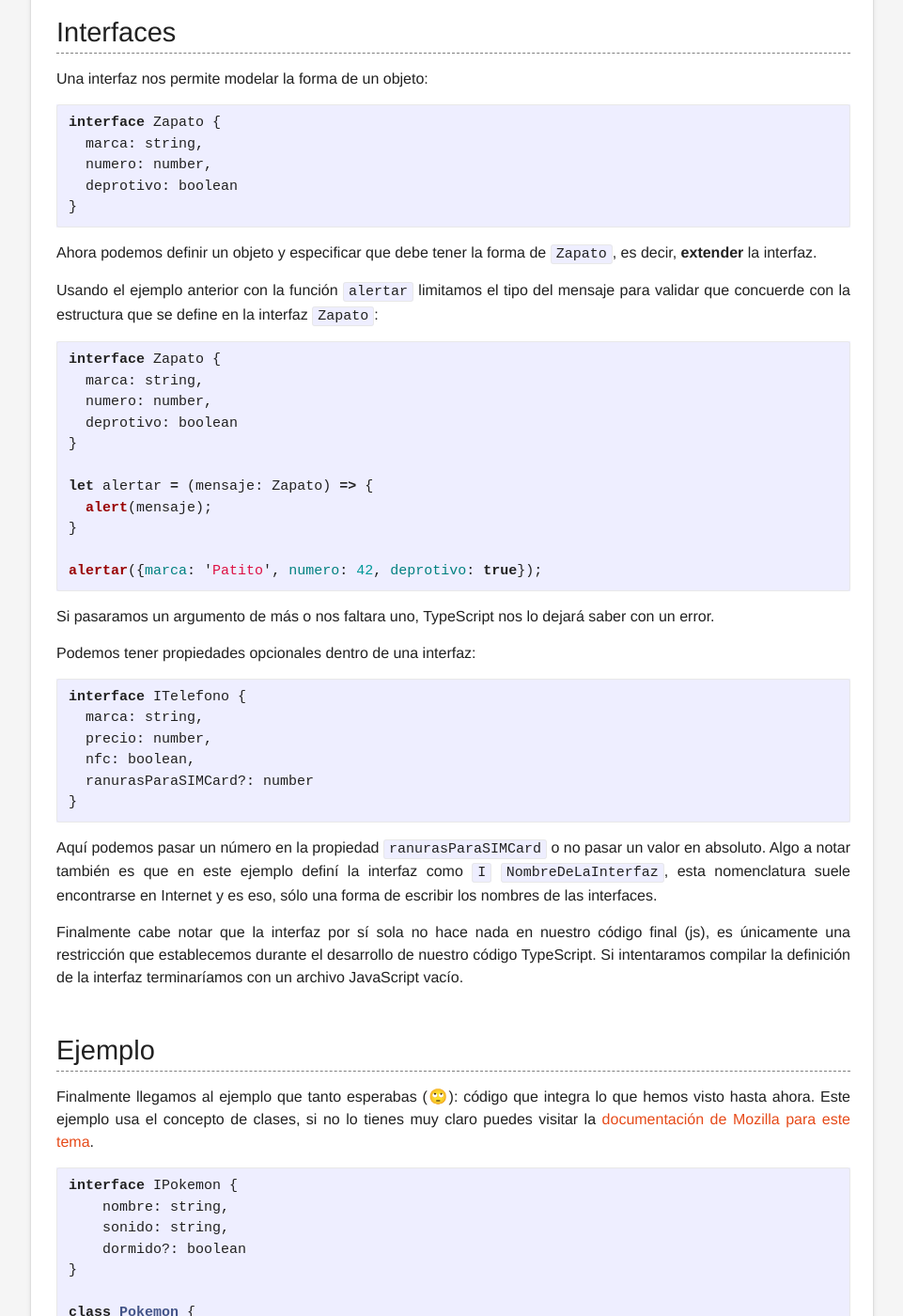
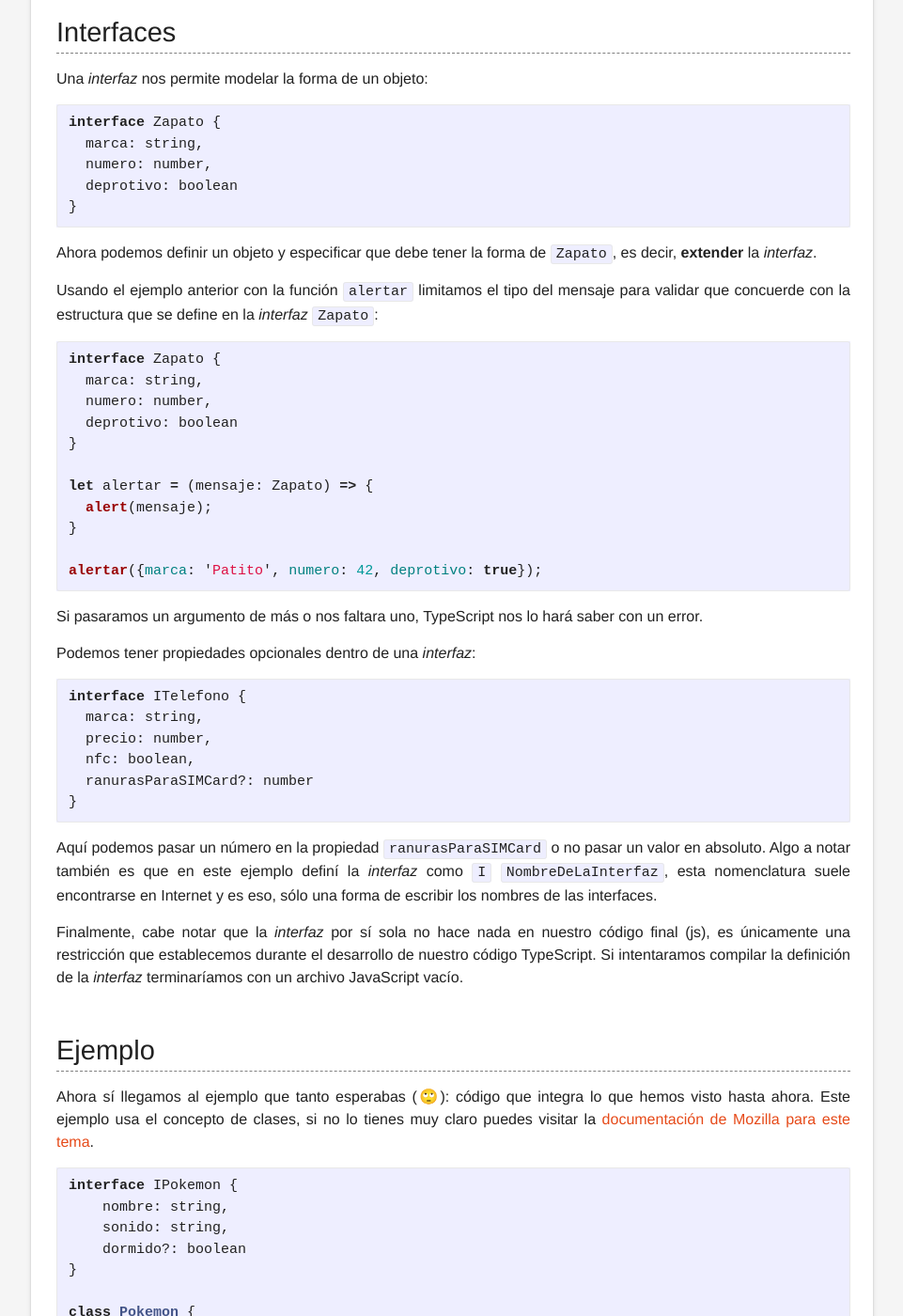
Before and after one commit to UnJavaScripter/unjavascripter.github.io, a Jekyll site: the page built from _posts/2016-05-12-typescript-intro.markdown, in a window 1280 px wide and 1400 px high, scrolled down 2123 px. Shown: the whole window at 94% size, without its empty margins (159-1120 px from the left). Built offline with Jekyll 4.4.1, drawn with Linux system fonts in a browser that asks for light colours; comment, search, counter and statistics services are not loaded; some of the changed text lies outside the part shown.

Commit message:
post: fix typescript-basics

````diff
--- a/_posts/2016-05-12-typescript-intro.markdown
+++ b/_posts/2016-05-12-typescript-intro.markdown
@@ -54,7 +54,7 @@ let alertar = (mensaje) => {
 
 TypeScript nos permite definir tipos estrictos:
 
-Podemos llamar a la función `alertar` y pasar cualquier valor como mensaje. Sin embargo tiene más sentido que la función reciba únicamente cadenas de texto (_strings_):
+Podemos llamar a la función `alertar` y pasar cualquier valor como mensaje. Sin embargo, tiene más sentido que la función reciba únicamente cadenas de texto (_strings_):
 
 
 ```js
@@ -104,7 +104,7 @@ De esta forma volvemos al ejemplo inicial con JavaScript de toda la vida en dond
 
 ## Interfaces
 
-Una interfaz nos permite modelar la forma de un objeto:
+Una _interfaz_ nos permite modelar la forma de un objeto:
 
 
 ```js
@@ -116,10 +116,10 @@ interface Zapato {
 ```
 
 
-Ahora podemos definir un objeto y especificar que debe tener la forma de `Zapato`, es decir, **extender** la interfaz.
+Ahora podemos definir un objeto y especificar que debe tener la forma de `Zapato`, es decir, **extender** la _interfaz_.
 
 
-Usando el ejemplo anterior con la función `alertar` limitamos el tipo del mensaje para validar que concuerde con la estructura que se define en la interfaz `Zapato`:
+Usando el ejemplo anterior con la función `alertar` limitamos el tipo del mensaje para validar que concuerde con la estructura que se define en la _interfaz_ `Zapato`:
 
 
 ```js
@@ -137,10 +137,10 @@ alertar({marca: 'Patito', numero: 42, deprotivo: true});
 ```
 
 
-Si pasaramos un argumento de más o nos faltara uno, TypeScript nos lo dejará saber con un error.
+Si pasaramos un argumento de más o nos faltara uno, TypeScript nos lo hará saber con un error.
 
 
-Podemos tener propiedades opcionales dentro de una interfaz:
+Podemos tener propiedades opcionales dentro de una _interfaz_:
 
 
 ```js
@@ -153,14 +153,14 @@ interface ITelefono {
 ```
 
 
-Aquí podemos pasar un número en la propiedad `ranurasParaSIMCard` o no pasar un valor en absoluto. Algo a notar también es que en este ejemplo definí la interfaz como `I` `NombreDeLaInterfaz`, esta nomenclatura suele encontrarse en Internet y es eso, sólo una forma de escribir los nombres de las interfaces.
+Aquí podemos pasar un número en la propiedad `ranurasParaSIMCard` o no pasar un valor en absoluto. Algo a notar también es que en este ejemplo definí la _interfaz_ como `I` `NombreDeLaInterfaz`, esta nomenclatura suele encontrarse en Internet y es eso, sólo una forma de escribir los nombres de las interfaces.
 
-Finalmente cabe notar que la interfaz por sí sola no hace nada en nuestro código final (js), es únicamente una restricción que establecemos durante el desarrollo de nuestro código TypeScript. Si intentaramos compilar la definición de la interfaz terminaríamos con un archivo JavaScript vacío.
+Finalmente, cabe notar que la _interfaz_ por sí sola no hace nada en nuestro código final (js), es únicamente una restricción que establecemos durante el desarrollo de nuestro código TypeScript. Si intentaramos compilar la definición de la _interfaz_ terminaríamos con un archivo JavaScript vacío.
 
 
 ## Ejemplo
 
-Finalmente llegamos al ejemplo que tanto esperabas (🙄): código que integra lo que hemos visto hasta ahora. Este ejemplo usa el concepto de clases, si no lo tienes muy claro puedes visitar la [documentación de Mozilla para este tema](https://developer.mozilla.org/es/docs/Web/JavaScript/Referencia/Classes).
+Ahora sí llegamos al ejemplo que tanto esperabas (🙄): código que integra lo que hemos visto hasta ahora. Este ejemplo usa el concepto de clases, si no lo tienes muy claro puedes visitar la [documentación de Mozilla para este tema](https://developer.mozilla.org/es/docs/Web/JavaScript/Referencia/Classes).
 
 ```js
 interface IPokemon {
@@ -204,14 +204,14 @@ let snorlax = new Pokemon({ nombre: "Snorlax", sonido: "Snoooor-laax", dormido:
 snorlax.hacerHablar();
 ```
 
-1. Definimos una interfaz con una propiedad opcional
+1. Definimos una _interfaz_ con una propiedad opcional
 1. Definimos una clase que tiene:
     1. Una referencia a un objeto _principal_
     1. Un método _getter_ para consultar nuestro objeto _principal_
     1. Un método para escribir nuestro objeto _principal_
     1. Un método para ejecutar una acción
     1. Un constructor que:
-        1. Recibe como parámetro un objeto que debe tener la forma especificada por la interfaz
+        1. Recibe como parámetro un objeto que debe tener la forma especificada por la _interfaz_
         1. Invoca al método _set_ para escribir el objeto _principal_
 1. Una instancia de la clase
 1. La invocación del método destinado a ejecutar una acción
````
Also changed, not shown: other parts of _posts/2016-05-12-typescript-intro.markdown (+2 -2 lines).
